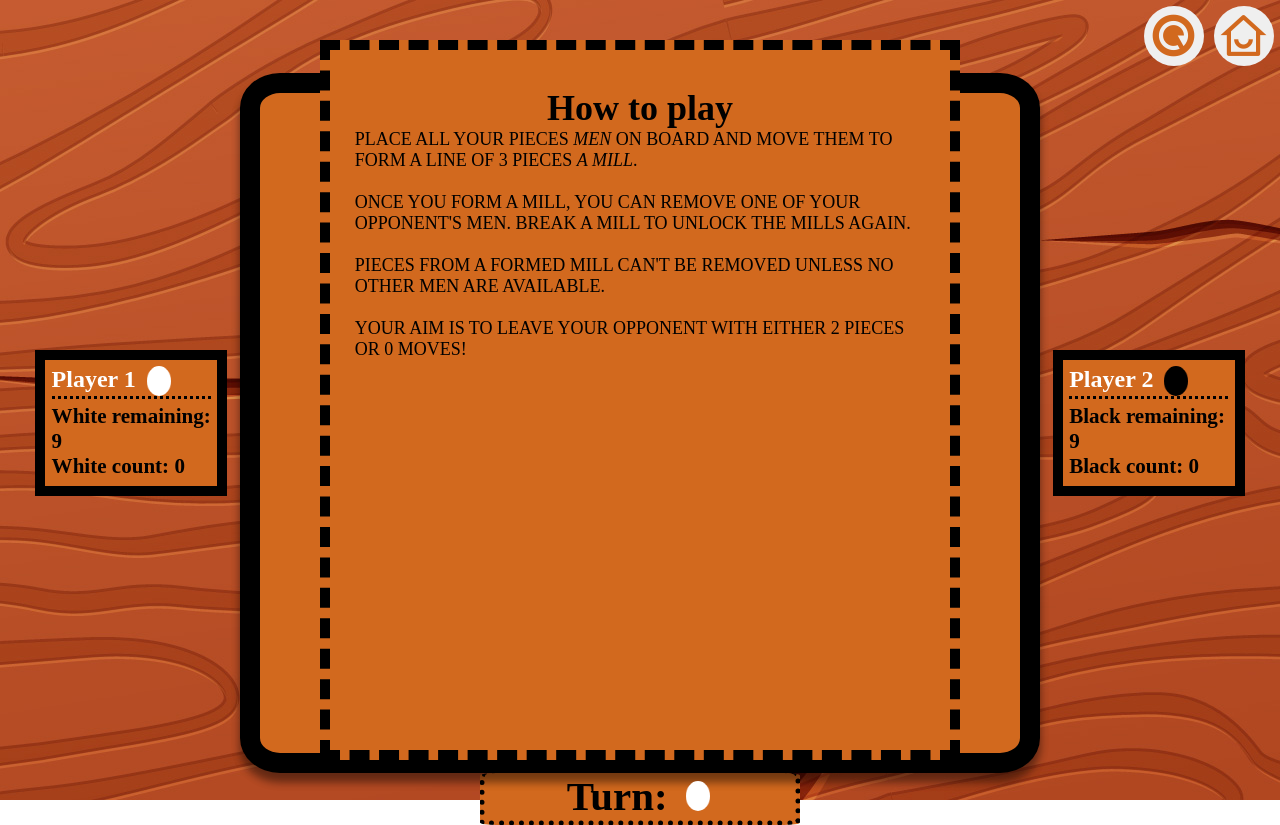
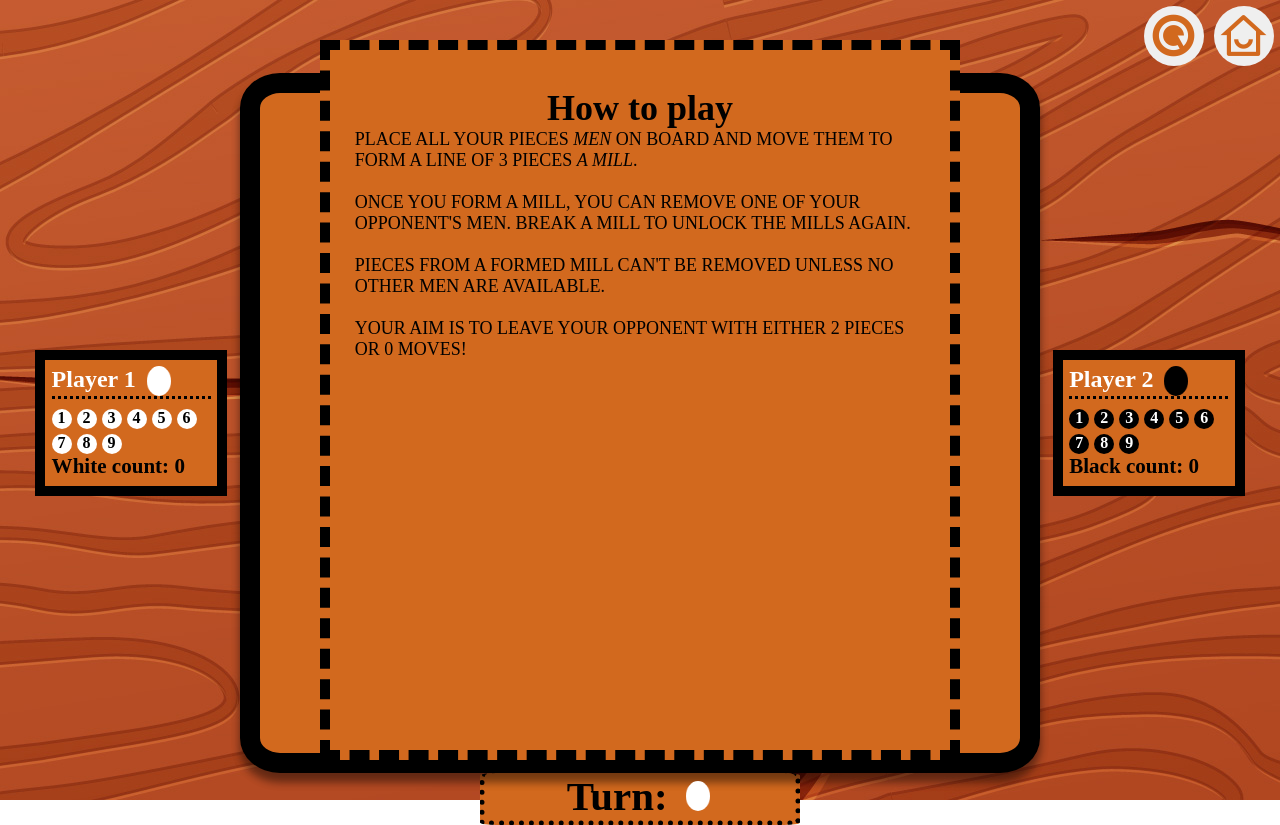
Before and after one commit to lakotaladin/AI-Nine-Mens-Morris-Frontend, a React (Vite) app in the folder proj2/: page / in a window 1280 px wide. Both pictures are taken after a click on the button "PLAY GAME". Built offline with nearby package versions, Linux system fonts and the light colour scheme.

Commit message:
UI changes

```diff
--- a/proj2/src/components/Game.jsx
+++ b/proj2/src/components/Game.jsx
@@ -138,11 +138,11 @@ export default function Game({ mode, difficulty1, difficulty2, setModeSelection
 
         const pastMoves = playedMoves.current;
         const pastMovesLength = pastMoves.length;
-        if (pastMovesLength >= 8) {
-            const duplicatedFirst = pastMoves.slice(pastMovesLength - 8, pastMovesLength - 4);
-            const duplicatedLast = pastMoves.slice(pastMovesLength - 4, pastMovesLength);
+        if (pastMovesLength >= 16) {
+            const duplicatedFirst = pastMoves.slice(pastMovesLength - 16, pastMovesLength - 8);
+            const duplicatedLast = pastMoves.slice(pastMovesLength - 8, pastMovesLength);
             let duplicated = true;
-            for (let i = 0; i < 4; i++) {
+            for (let i = 0; i < 8; i++) {
                 if (JSON.stringify(duplicatedFirst[i]) !== JSON.stringify(duplicatedLast[i])) {
                     duplicated = false;
                     break;
@@ -157,7 +157,7 @@ export default function Game({ mode, difficulty1, difficulty2, setModeSelection
 
         if (winner) {
             if (winner === 'draw') {
-                alert('Computer is playing the same moves infinitely');
+                alert('Draw! To meny moves infinitly!');
             } else {
                 alert(`Game over! ${winner} won!`);
             }
@@ -269,8 +269,6 @@ export default function Game({ mode, difficulty1, difficulty2, setModeSelection
         setClicked(clicked);
 
     }
-
-
 
     function onStoneClick(square, index, stoneColor) {
         // console.log('stone clicked', square, index, stoneColor)
@@ -427,8 +425,9 @@ export default function Game({ mode, difficulty1, difficulty2, setModeSelection
             }
             case 'remove': {
                 const { color, square, index } = fromBackend(move);
-                console.log(fromBackend(move))
+                console.log(fromBackend(move), removeStoneMode)
                 onStoneClick(square, index, color === 'white' ? 'black' : 'white');
+                onStoneClick(square, index, color);
                 break;
             }
         }
@@ -619,7 +618,7 @@ export default function Game({ mode, difficulty1, difficulty2, setModeSelection
             <div className='game-section'>
             <div className='player-options'>
             <h3 style={{color: "white", fontWeight: "bolder", fontSize: "24px", borderBottom: "3px dotted black", marginBottom: "5px", display: "flex", flexDirection: "row"}} >Player 1 <div className="flipping-circle-white"></div></h3>
-                <h3>White remaining: {whiteRemaining}</h3>
+            <h3>{[...Array(whiteRemaining)].map((_, index) => <div key={index} className="stone-circle-remaining-white">{index + 1}</div>)}</h3>
                 <h3>White count: {whiteStonesCount}</h3>
                 {/* <h3>Jump mode: {JSON.stringify(jumpMode)}</h3>  */}
                 {/* Jump mode is true when there are tree remaining peaces */}
@@ -647,8 +646,11 @@ export default function Game({ mode, difficulty1, difficulty2, setModeSelection
             </svg>
             <div className='player-options'>
             <h3 style={{color: "white", fontWeight: "bolder", fontSize: "24px", borderBottom: "3px dotted black", marginBottom: "5px", display: "flex", flexDirection: "row"}} >Player 2 <div className="flipping-circle-black"></div></h3>
-                <h3>Black remaining: {blackRemaining}</h3>
+            {/* <h3 style={{ color: "white", fontWeight: "bolder", fontSize: "24px", borderBottom: "3px dotted black", marginBottom: "5px", display: "flex", flexDirection: "row" }}>Player 2 <div className="flipping-circle-black"></div></h3> */}
+                <h3>{[...Array(blackRemaining)].map((_, index) => <div key={index} className="stone-circle-remaining-black">{index + 1}</div>)}</h3>
                 <h3>Black count: {blackStonesCount}</h3>
+                {/* <h3>Black remaining: {blackRemaining}</h3>
+                <h3>Black count: {blackStonesCount}</h3> */}
                 {/* <h3>Jump mode: {JSON.stringify(jumpMode)}</h3> */}
             </div>
             </div>
--- a/proj2/src/components/ModeSelection.css
+++ b/proj2/src/components/ModeSelection.css
@@ -6,7 +6,6 @@
     overflow-x: hidden;
     padding: 1%;
     background-image: url("../assets/wood-background.jpg");
-    background-repeat: no-repeat;
     margin: 0%;
     display: flex;
     flex-direction: column;
--- a/proj2/src/components/game.css
+++ b/proj2/src/components/game.css
@@ -196,3 +196,31 @@ svg {
     fill: #55E72B;
     cursor: pointer;
 }
+
+.stone-circle-remaining-white {
+  width: 20px;
+  height: 20px;
+  padding: 0%;
+  font-size: 16px;
+  text-align: center;
+  justify-content: center;
+  background-color: white;
+  color: "black";
+  border-radius: 50%;
+  display: inline-block;
+  margin-right: 5px;
+}
+
+.stone-circle-remaining-black {
+  width: 20px;
+  height: 20px;
+  text-align: center;
+  justify-content: center;
+  color: white;
+  padding: 0%;
+  font-size: 16px;
+  background-color: black;
+  border-radius: 50%;
+  display: inline-block;
+  margin-right: 5px;
+}
--- a/proj2/src/index.css
+++ b/proj2/src/index.css
@@ -12,5 +12,6 @@ html {
 }
 
 body {
+  width: 100%;
   height: 100vh;
 }
```
